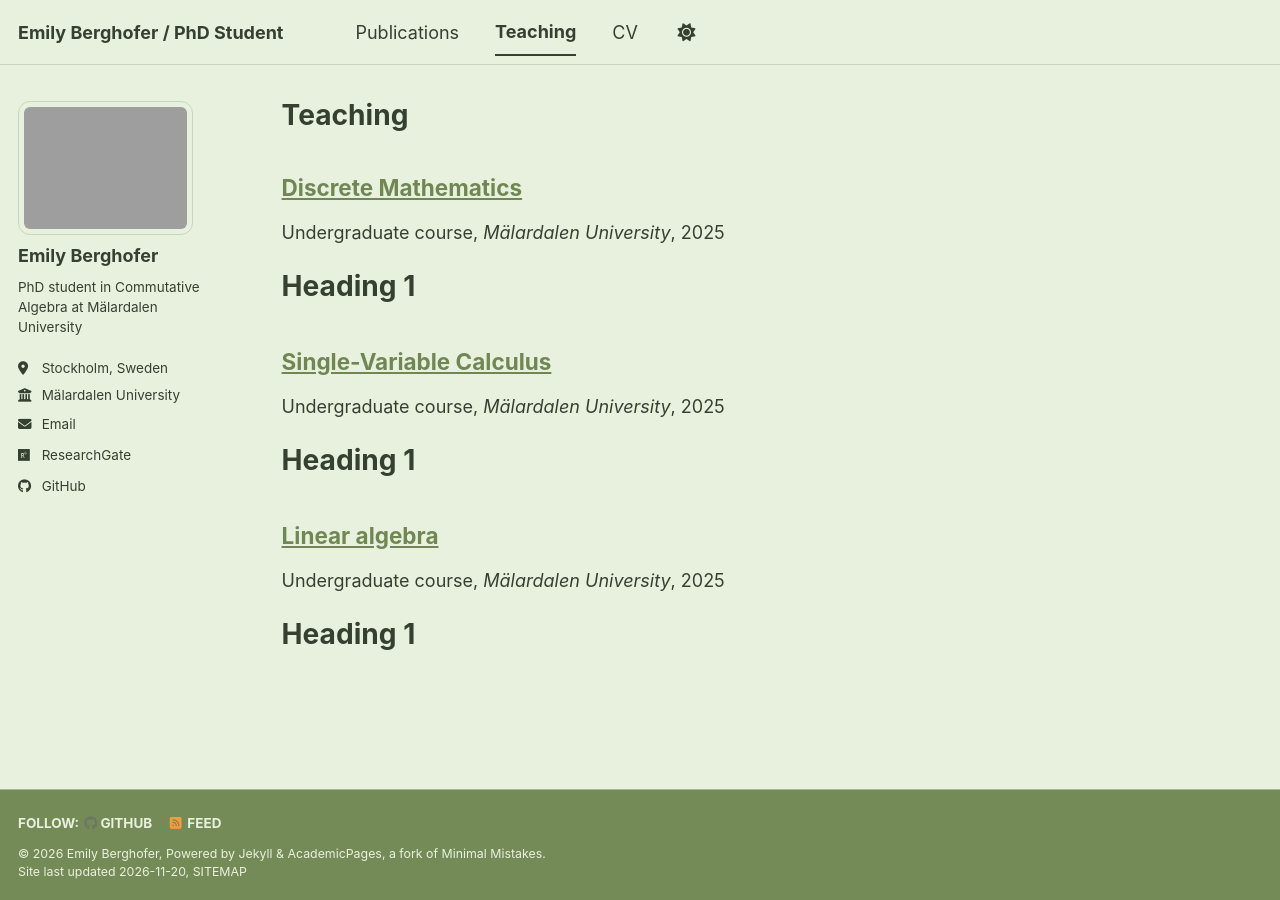
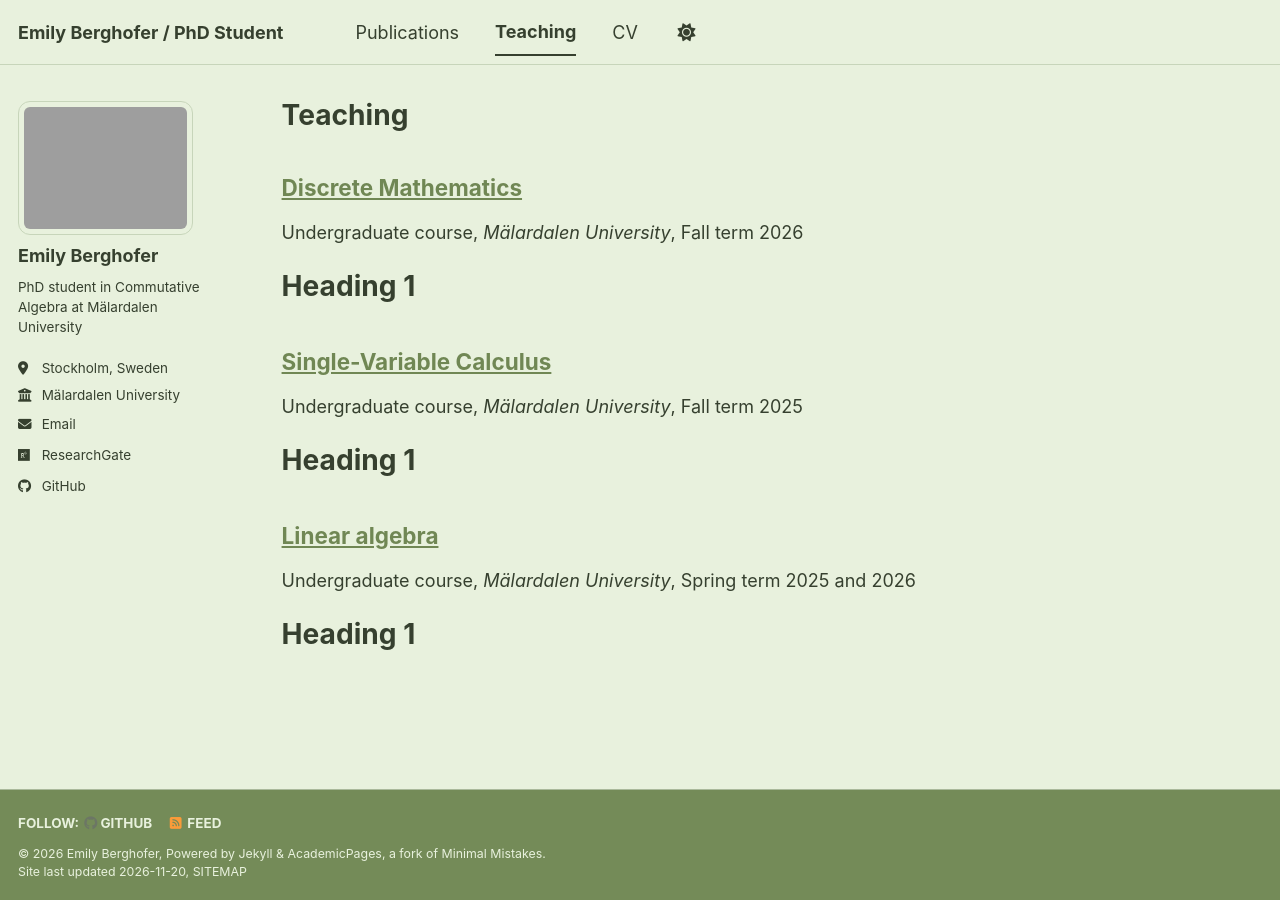
Before and after one commit to emily-berghofer/emily-berghofer.github.io, a Jekyll site: the page built from _pages/teaching.html, in a window 1280 px wide. Built offline with Jekyll 4.4.1, drawn with Linux system fonts in a browser that asks for light colours; a style sheet for code colours, icons or effects is not loaded.

Commit message:
Update date display logic in archive-single.html

```diff
--- a/_includes/archive-single.html
+++ b/_includes/archive-single.html
@@ -45,7 +45,7 @@
       <p>
         {{ post.type }},
         <i>{{ post.venue }}</i>,
-        {{ post.date | default: "1900-01-01" | date: "%Y" }}
+        {{ post.term | default: post.date }}
       </p>
     {% elsif post.collection == 'publications' %}
       {% if post.category == 'preprints' %}
```
